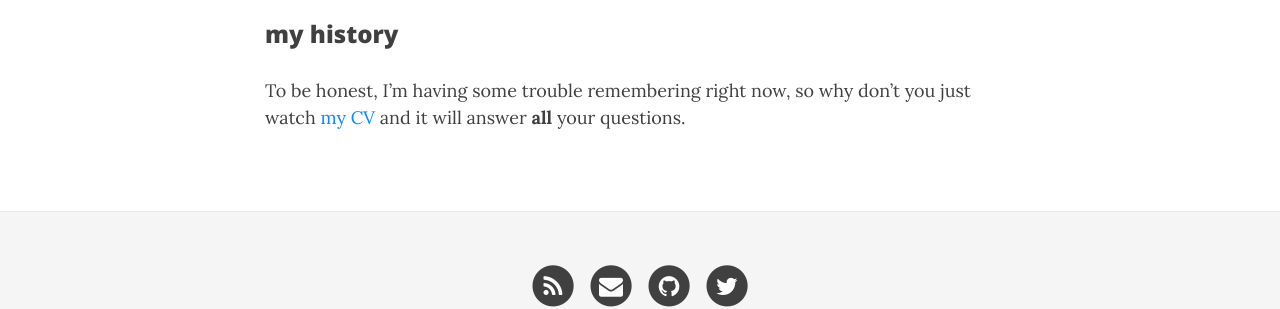
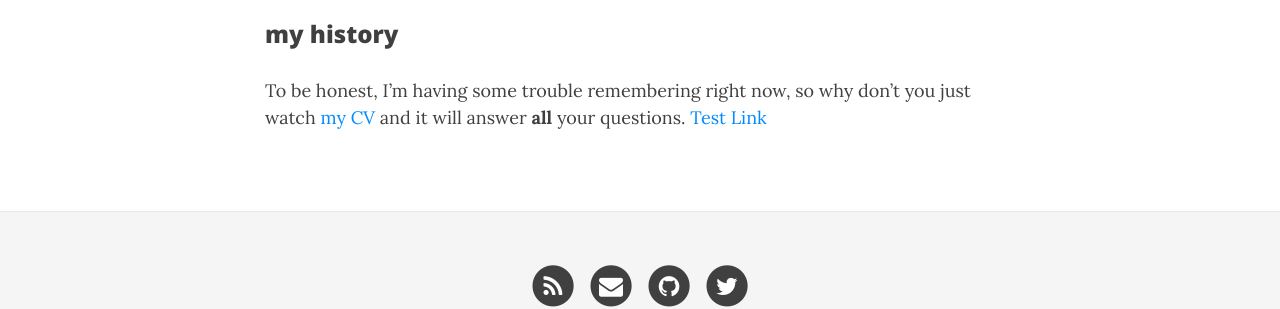
Before and after one commit to falkzone/falkzone.github.io, a Jekyll site: the page built from aboutme.md, in a window 1280 px wide and 951 px high. Shown: the part 506-815 px from the top of the window. Built offline with Jekyll 4.4.1, drawn with Linux system fonts in a browser that asks for light colours.

Commit message:
link change

```diff
--- a/aboutme.md
+++ b/aboutme.md
@@ -13,4 +13,5 @@
 
 ### my history
 
-To be honest, I'm having some trouble remembering right now, so why don't you just watch [my CV](https://falkzone.github.io/file/cv.pdf) and it will answer **all** your questions.
+To be honest, I'm having some trouble remembering right now, so why don't you just watch [my CV](https://falkzone.github.io/file/cv.pdf "Curriculum Vitae"){:target="_blank"} and it will answer **all** your questions.
+[Test Link](https://example.org/ "title" target="_blank")
```
